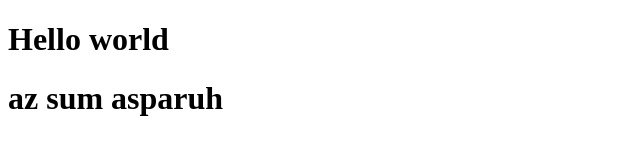
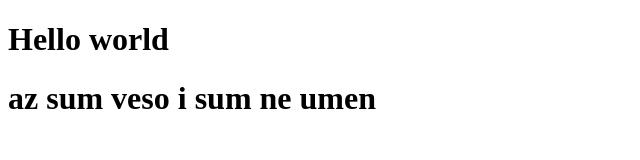
Before and after one commit to VVNaydenov22/my-repo, a plain HTML site: page index.html in a window 1280 px wide. Shown: the whole page, without its empty margins (0-640 px from the left). Drawn offline with Linux system fonts and the light colour scheme.

```diff
--- a/index.html
+++ b/index.html
@@ -8,6 +8,6 @@
 </head>
 <body>
     <h1 class="heading">Hello world</h1>
-    <h1> az sum asparuh</h1>
+    <h1> az sum veso i sum ne umen</h1>
 </body>
 </html>
```
